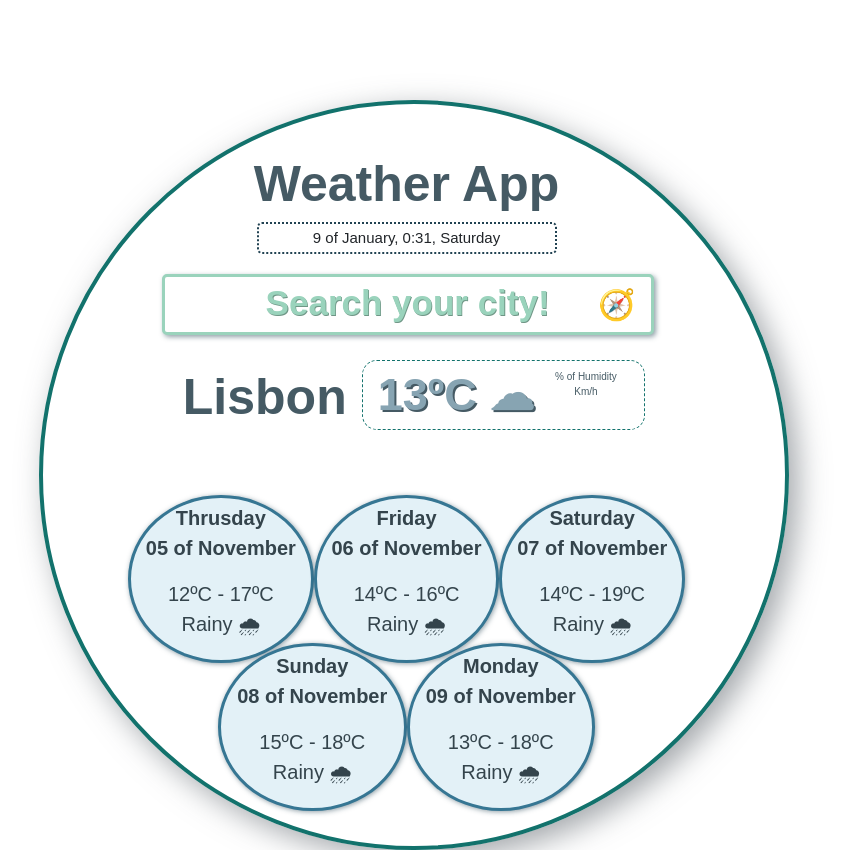
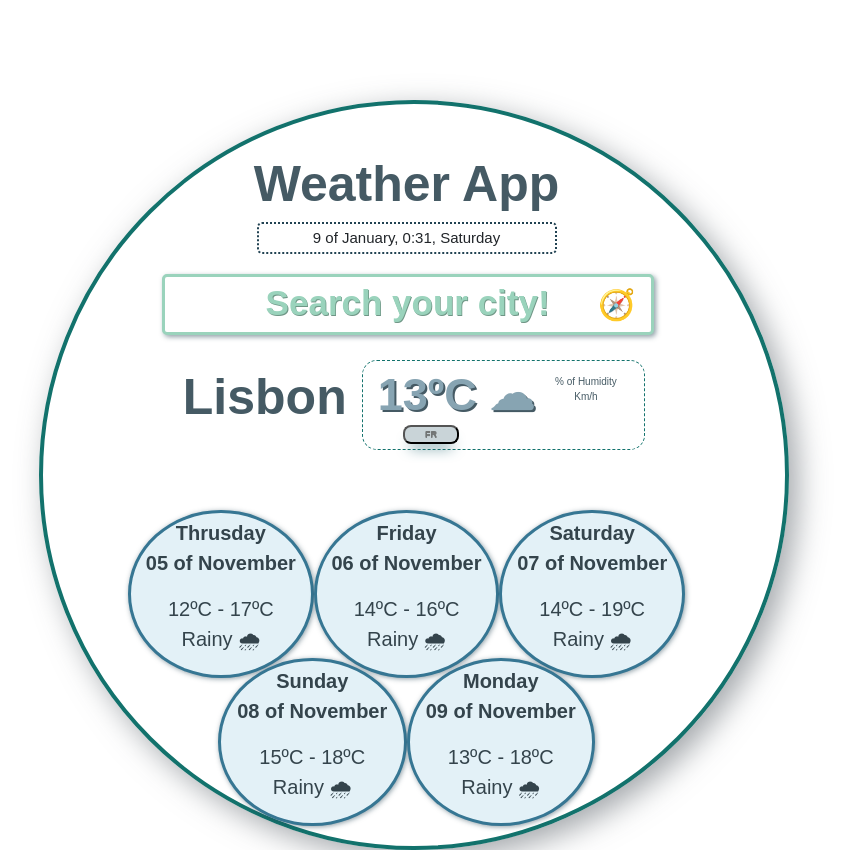
Before and after one commit to JoanaSMatias/thebegginingofalifework---weather-app, a plain HTML site: page index.html in a window 1280 px wide. Shown: the top 850 px of the page, without its empty margins (71-916 px from the left). Drawn offline with nearby package versions, Linux system fonts and the light colour scheme; no server answers.

Commit message:
Button Added for the metrics

```diff
--- a/index.html
+++ b/index.html
@@ -15,6 +15,7 @@
       crossorigin="anonymous">
     <link rel="stylesheet" type="text/css" href="src/styles.css">
     <script src="https://unpkg.com/axios/dist/axios.min.js"></script>
+
 </head>
 
 <body>
@@ -54,6 +55,7 @@
                                 <div class="col-md-auto">
                                     <span id="degrees">13ºC ☁</span>
                                 </div>
+                              <button class="myButton">FR</button>
                                 <div class="col" id="descriptionWeather">
                                     <span id="weatherResume"> </span>
                                 <div class="col col-sx-2"></div>
--- a/src/styles.css
+++ b/src/styles.css
@@ -75,7 +75,7 @@ body {
 #descriptionBox {
   border: 1px dashed #12726c;
   padding-right: 95px;
-  max-height: 70px;
+  max-height: 90px;
   text-align: center;
   border-radius: 15px;
 }
@@ -94,13 +94,39 @@ body {
   color: #87a4b2;
   text-shadow: 2px 2px #455a64;
 }
+.myButton {
+  box-shadow: 0px 10px 14px -7px #276873;
+  background: linear-gradient(to bottom, #c9d4d8 5%, #c9d4d8 100%);
+  background-color: #87a4b2;
+  border-radius: 8px;
+  display: inline-block;
+  cursor: pointer;
+  color: #727575;
+  font-family: Arial;
+  font-size: 9px;
+  font-weight: bold;
+  padding: 1px 20px;
+  text-decoration: none;
+  text-shadow: 0px 1px 0px #727575;
+  position: relative;
+  bottom: 25px;
+  right: 25px;
+}
+
+.myButton:hover {
+  background-color: #c9d4d8;
+}
+.myButton:active {
+  position: relative;
+  top: 1px;
+}
 
 #descriptionWeather {
   font-size: 10px;
   color: #455a64;
   display: relative;
   left: 130px;
-  bottom: 60px;
+  bottom: 100px;
 }
 
 #weatherResume {
```
Also changed, not shown: src/index.js (+13 -34 lines).
